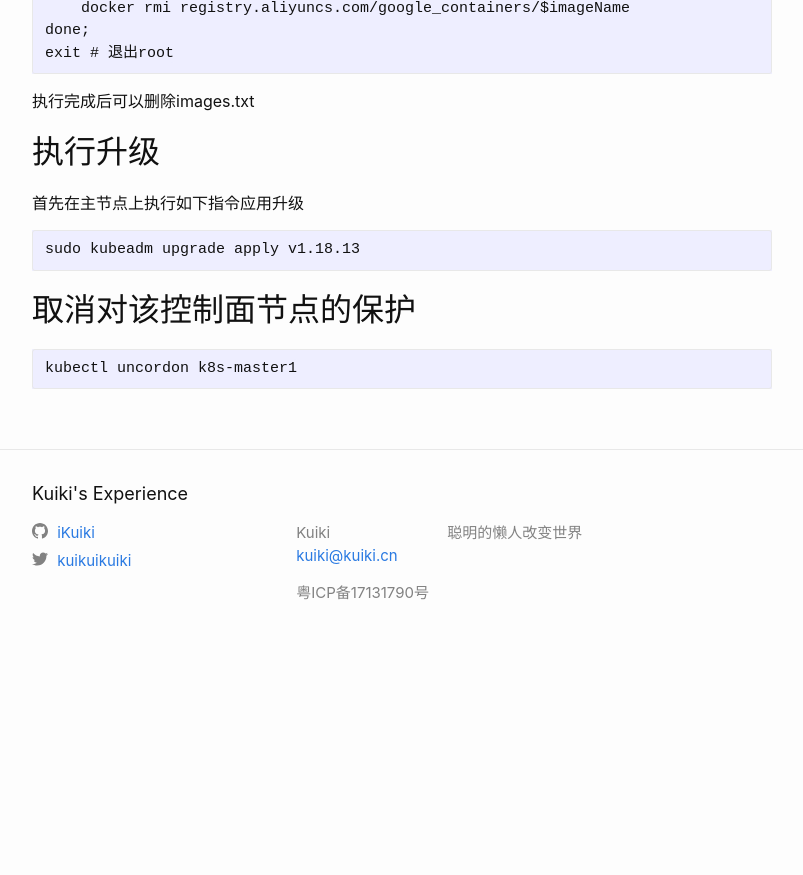
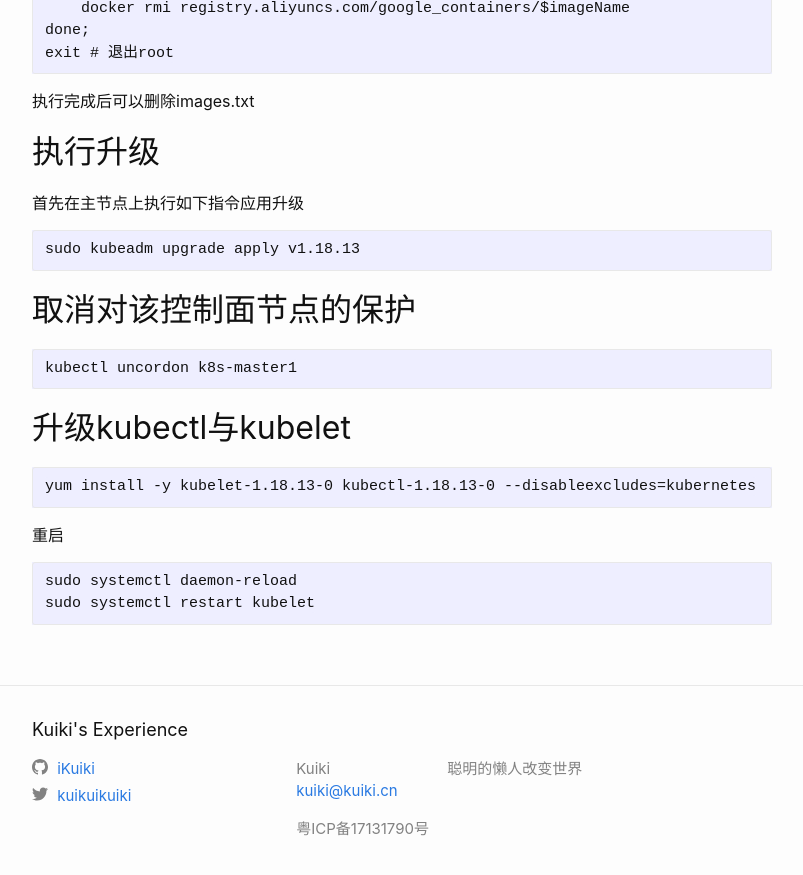
Before and after one commit to iKuiki/iKuiki.github.io, a Jekyll site: the page built from _posts/2020-12-15-upgrade-k8s.markdown, in a window 1280 px wide and 900 px high, scrolled down 2701 px. Shown: the top 875 px of the window, without its empty margins (238-1041 px from the left). Built offline with Jekyll 4.4.1, drawn with Linux system fonts in a browser that asks for light colours; before the commit the page ends 3366 px from its top, so only the background shows below that.

Commit message:
补充升级kubectl与kubelet

````diff
--- a/_posts/2020-12-15-upgrade-k8s.markdown
+++ b/_posts/2020-12-15-upgrade-k8s.markdown
@@ -145,3 +145,15 @@ sudo kubeadm upgrade apply v1.18.13
 ```
 kubectl uncordon k8s-master1
 ```
+
+## 升级kubectl与kubelet
+
+```
+yum install -y kubelet-1.18.13-0 kubectl-1.18.13-0 --disableexcludes=kubernetes
+```
+
+重启
+```
+sudo systemctl daemon-reload
+sudo systemctl restart kubelet
+```
````
